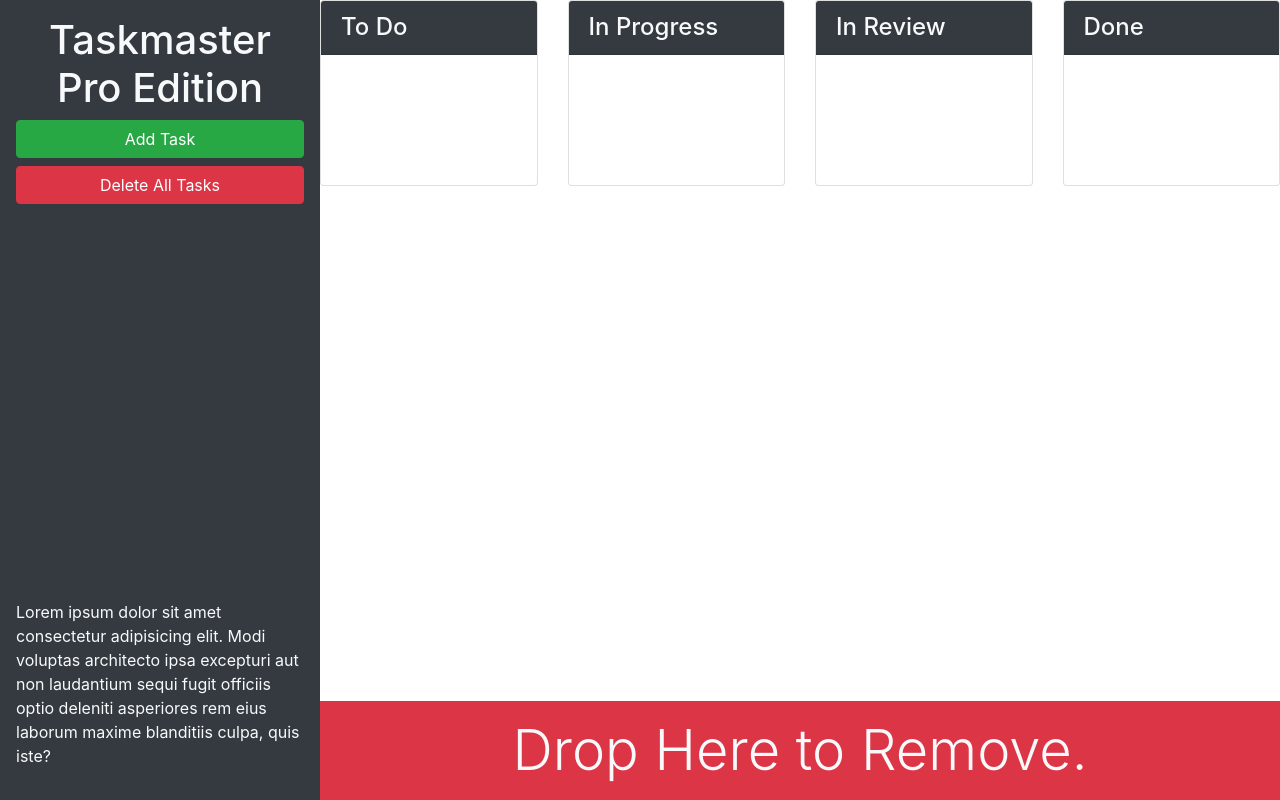
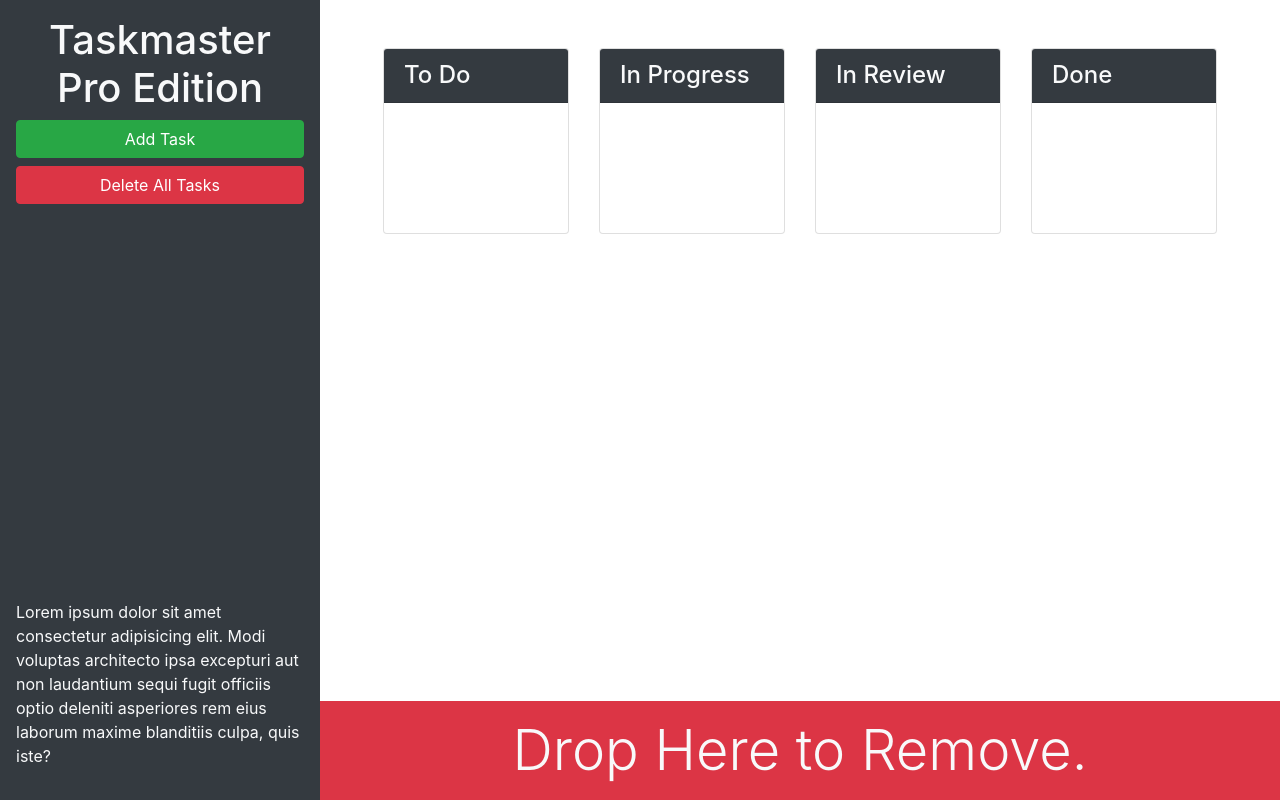
Before and after one commit to Matt11711/taskmaster-pro, a plain HTML site: page index.html in a window 1280 px wide. Drawn offline with nearby package versions, Linux system fonts and the light colour scheme.

```diff
--- a/index.html
+++ b/index.html
@@ -25,7 +25,7 @@
       </p>
     </header>
     <main class="col-12 col-lg-9 d-flex flex-column">
-      <div class="row">
+      <div class="m-5 row justify-content-around">
       <div class="col-12 col-md-6 col-xl-3 mb-3">
         <div class="card">
           <h4 class="card-header bg-dark text-light">
```
